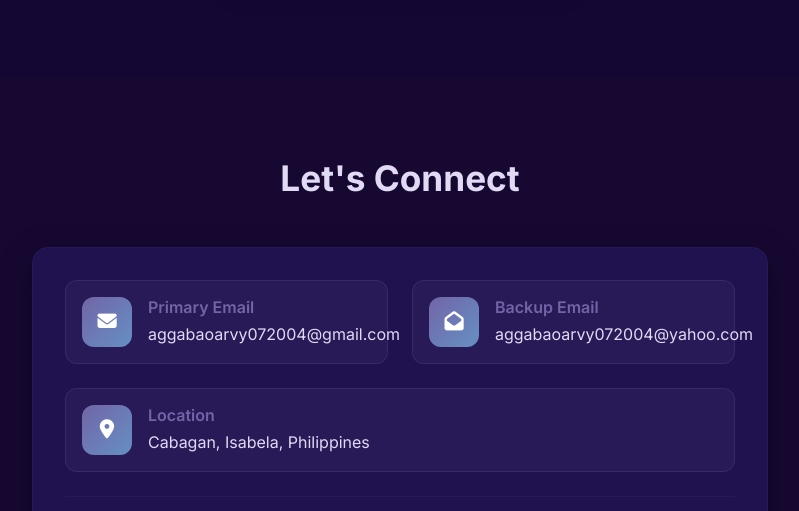
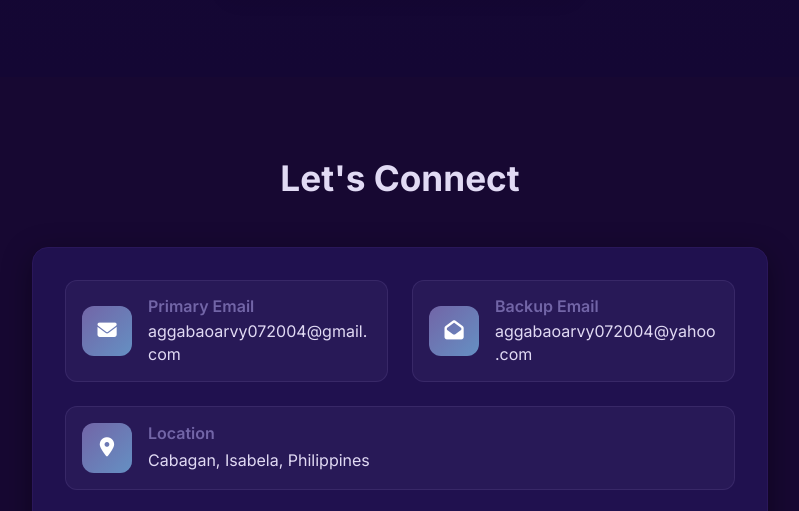
Before and after one commit to Arvss07/arvss07-portfolio, a plain HTML site: page index.html in a window 1280 px wide. Shown: the part 7551-8062 px from the top of the page, without its empty margins (240-1039 px from the left). Drawn offline with nearby package versions, Linux system fonts and the light colour scheme.

Commit message:
contact section styling issue

```diff
--- a/index.html
+++ b/index.html
@@ -198,6 +198,70 @@
       </div>
     </section>
 
+    <!-- Contact Section -->
+    <section id="contact">
+      <div class="container">
+        <h2 class="section-title">Let's Connect</h2>
+        <div class="row g-4 justify-content-center">
+          <div class="col-lg-8">
+            <div class="contact-info-card" data-aos="fade-up">
+              <div class="row g-4">
+                <div class="col-md-6">
+                  <div class="contact-item">
+                    <div class="contact-icon">
+                      <i class="fas fa-envelope"></i>
+                    </div>
+                    <div class="contact-details">
+                      <h5>Primary Email</h5>
+                      <a
+                        href="mailto:aggabaoarvy072004@gmail.com"
+                        id="primaryEmail"
+                        >aggabaoarvy072004@gmail.com</a
+                      >
+                    </div>
+                  </div>
+                </div>
+                <div class="col-md-6">
+                  <div class="contact-item">
+                    <div class="contact-icon">
+                      <i class="fas fa-envelope-open"></i>
+                    </div>
+                    <div class="contact-details">
+                      <h5>Backup Email</h5>
+                      <a
+                        href="mailto:aggabaoarvy072004@yahoo.com"
+                        id="backupEmail"
+                        >aggabaoarvy072004@yahoo.com</a
+                      >
+                    </div>
+                  </div>
+                </div>
+                <div class="col-12">
+                  <div class="contact-item">
+                    <div class="contact-icon">
+                      <i class="fas fa-location-dot"></i>
+                    </div>
+                    <div class="contact-details">
+                      <h5>Location</h5>
+                      <p id="locationText">Cabagan, Isabela, Philippines</p>
+                    </div>
+                  </div>
+                </div>
+              </div>
+
+              <!-- Social Media Links -->
+              <div class="social-connect mt-4">
+                <h5 class="text-center mb-3">Follow Me</h5>
+                <div class="social-links" id="socialLinksContainer">
+                  <!-- Social buttons will be populated by JavaScript -->
+                </div>
+              </div>
+            </div>
+          </div>
+        </div>
+      </div>
+    </section>
+
     <!-- Footer -->
     <footer>
       <p id="footerText">&copy; 2025 Arvss. All rights reserved.</p>
--- a/main.js
+++ b/main.js
@@ -549,83 +549,44 @@ function showCertificateModal(filePath, certificateName) {
 }
 
 function renderContact(contact, socials) {
-  const section = document.getElementById("contact");
-  if (!section) {
-    const footer = document.querySelector("footer");
-    const s = document.createElement("section");
-    s.id = "contact";
-    s.innerHTML = `
-      <div class="container">
-        <h2 class="section-title">Let's Connect</h2>
-        <div class="row g-4 justify-content-center">
-          <div class="col-lg-8">
-            <div class="contact-info-card" data-aos="fade-up">
-              <div class="row g-4">
-                <div class="col-md-6">
-                  <div class="contact-item">
-                    <div class="contact-icon">
-                      <i class="fas fa-envelope"></i>
-                    </div>
-                    <div class="contact-details">
-                      <h5>Primary Email</h5>
-                      <a href="mailto:${contact.email}">${contact.email}</a>
-                    </div>
-                  </div>
-                </div>
-                <div class="col-md-6">
-                  <div class="contact-item">
-                    <div class="contact-icon">
-                      <i class="fas fa-envelope-open"></i>
-                    </div>
-                    <div class="contact-details">
-                      <h5>Backup Email</h5>
-                      <a href="mailto:${contact.backup_email}">${
-      contact.backup_email
-    }</a>
-                    </div>
-                  </div>
-                </div>
-                <div class="col-12">
-                  <div class="contact-item">
-                    <div class="contact-icon">
-                      <i class="fas fa-location-dot"></i>
-                    </div>
-                    <div class="contact-details">
-                      <h5>Location</h5>
-                      <p>${contact.location}</p>
-                    </div>
-                  </div>
-                </div>
-              </div>
+  // Update email links
+  const primaryEmail = $("#primaryEmail");
+  const backupEmail = $("#backupEmail");
+  const locationText = $("#locationText");
+  const socialLinksContainer = $("#socialLinksContainer");
 
-              <!-- Social Media Links -->
-              <div class="social-connect mt-4">
-                <h5 class="text-center mb-3">Follow Me</h5>
-                <div class="social-links d-flex justify-content-center gap-3">
-                  ${socials
+  if (primaryEmail && contact.email) {
+    primaryEmail.textContent = contact.email;
+    primaryEmail.href = `mailto:${contact.email}`;
+  }
+
+  if (backupEmail && contact.backup_email) {
+    backupEmail.textContent = contact.backup_email;
+    backupEmail.href = `mailto:${contact.backup_email}`;
+  }
+
+  if (locationText && contact.location) {
+    locationText.textContent = contact.location;
+  }
+
+  // Populate social links
+  if (socialLinksContainer && socials && socials.length > 0) {
+    socialLinksContainer.innerHTML = socials
       .map(
         (social) => `
-                    <a href="${
-                      social.url
-                    }" target="_blank" rel="noopener" class="social-btn ${
-                        social.platform
-                      }-btn" aria-label="${social.platform}">
+        <a href="${social.url}"
+           target="_blank"
+           rel="noopener"
+           class="social-btn ${social.platform}-btn"
+           aria-label="${social.platform}">
           <i class="fab fa-${social.platform}"></i>
           <span>${
-                        social.platform.charAt(0).toUpperCase() +
-                        social.platform.slice(1)
+            social.platform.charAt(0).toUpperCase() + social.platform.slice(1)
           }</span>
         </a>
       `
       )
-                    .join("")}
-                </div>
-              </div>
-            </div>
-          </div>
-        </div>
-      </div>`;
-    footer.parentNode.insertBefore(s, footer);
+      .join("");
   }
 }
 
--- a/styles.css
+++ b/styles.css
@@ -1566,6 +1566,11 @@ footer .social-icons a:hover {
   flex-shrink: 0;
 }
 
+.contact-details {
+  flex: 1;
+  min-width: 0; /* Important for text overflow to work */
+}
+
 .contact-details h5 {
   color: var(--primary-color);
   margin-bottom: 0.25rem;
@@ -1578,6 +1583,10 @@ footer .social-icons a:hover {
   text-decoration: none;
   font-weight: 500;
   transition: color 0.3s ease;
+  display: block;
+  word-break: break-word;
+  overflow-wrap: break-word;
+  line-height: 1.4;
 }
 
 .contact-details a:hover {
@@ -1588,6 +1597,8 @@ footer .social-icons a:hover {
   color: var(--dark-text);
   margin-bottom: 0;
   font-weight: 500;
+  word-break: break-word;
+  overflow-wrap: break-word;
 }
 
 .social-connect {
```
Lines whose indentation alone changed are shown as unchanged.
